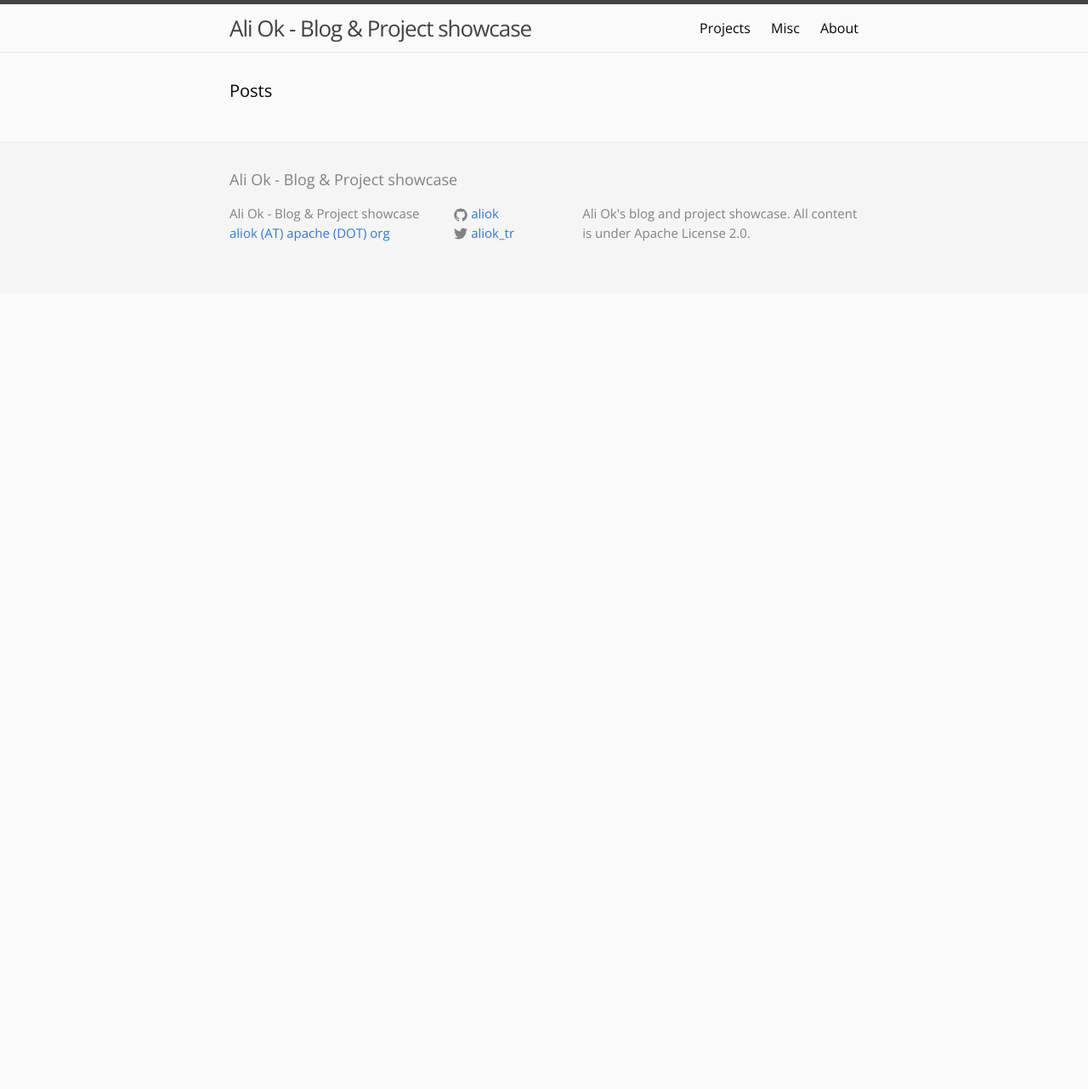
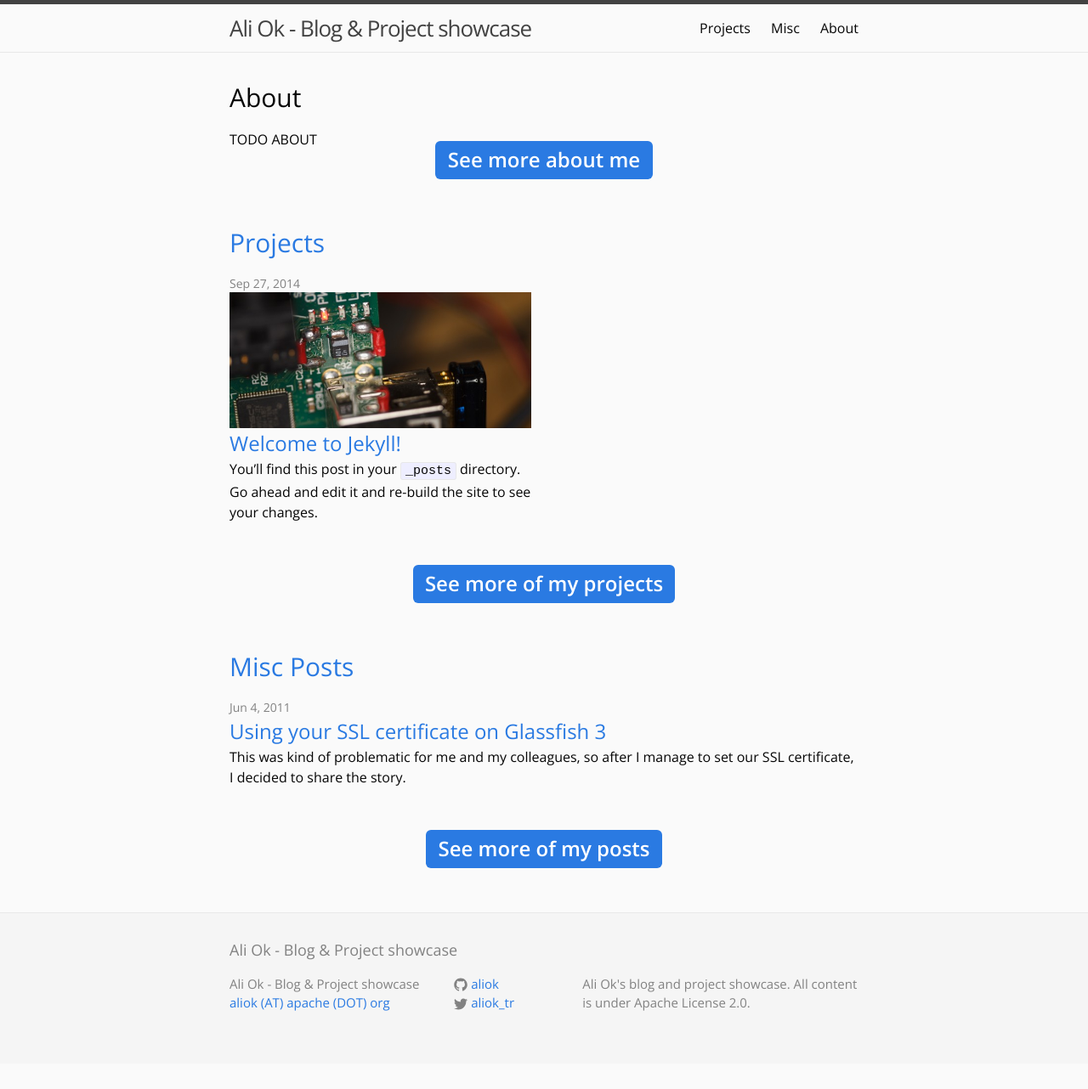
Before and after one commit to aliok/aliok.github.io, a Jekyll site: the page built from index.html, in a window 1280 px wide. Shown: the whole page at 85% size. Built offline with Jekyll 4.4.1, drawn with Linux system fonts in a browser that asks for light colours; before the commit the page ends 900 px from its top, so only the background shows below that.

Commit message:
More work on index page

```diff
--- a/_config.yml
+++ b/_config.yml
@@ -17,5 +17,5 @@ highlighter: pygments
 collections:
   projects:
     output: true
-  miscs:
+  miscposts:
     output: true
--- a/_sass/_base.scss
+++ b/_sass/_base.scss
@@ -205,3 +205,31 @@ pre {
         }
     }
 }
+
+
+/**
+ * Based from Bootstrap .label
+*/
+.big-link-wrapper{
+  display: block;
+  text-align: center;
+  margin-bottom: $spacing-unit * 2;
+}
+.big-link {
+  display: inline;
+  padding: .2em .6em .3em;
+  font-size: 150%;
+  font-weight: 700;
+  line-height: 1;
+  color: #fff;
+  background-color: $brand-color;
+  text-align: center;
+  white-space: nowrap;
+  vertical-align: baseline;
+  border-radius: .25em;
+
+  &:visited {
+    color: #fff;
+    background-color: $brand-color;
+  }
+}
--- a/_sass/_layout.scss
+++ b/_sass/_layout.scss
@@ -171,6 +171,10 @@
     font-size: 20px;
 }
 
+.page-heading-big{
+  font-size: 30px;
+}
+
 .post-list {
     margin-left: 0;
     list-style: none;
--- a/index.html
+++ b/index.html
@@ -4,18 +4,83 @@ layout: default
 
 <div class="home">
 
-  <h1 class="page-heading">Posts</h1>
+  <h1 class="page-heading-big">About</h1>
 
-  <ul class="post-list">
-    {% for post in site.posts %}
-      <li>
-        <span class="post-meta">{{ post.date | date: "%b %-d, %Y" }}</span>
+  TODO ABOUT
 
-        <h2>
-          <a class="post-link" href="{{ post.url | prepend: site.baseurl }}">{{ post.title }}</a>
-        </h2>
-      </li>
-    {% endfor %}
-  </ul>
+  <div class="big-link-wrapper">
+    <a class="big-link" href="{{ 'about.html' | prepend: site.baseurl }}">See more about me</a>
+  </div>
 
 </div>
+
+<div class="home">
+
+  <h1 class="page-heading-big">
+      <a href="{{ 'projects.html' | prepend: site.baseurl }}">Projects</a>
+  </h1>
+
+  <div class="project-list">
+    {% assign projectCount = site.projects | size %}
+    {% for post in site.projects %}
+      {% assign mod = forloop.index0 | modulo:2 %}
+      {% if mod == 0 %}
+      <div class="row">
+      {% endif %}
+        <div class="span6">
+          <div class="project-list-item">
+            <span class="post-meta">{{ post.date | date: "%b %-d, %Y" }} {{ i }}</span>
+            <div class="project-thumbnail" style="background-image: url('{{ post.thumbnail | prepend: site.baseurl }}');" ></div>
+            <a class="post-link" href="{{ post.url | prepend: site.baseurl }}">{{ post.title }}</a>
+
+            <!--using the idea from http://melandri.net/2013/11/24/manage-posts-excerpt-in-jekyll/-->
+            <span class="project-summary">{{ post.content | split:'<!--more-->' | first }}</span>
+          </div>
+        </div>
+      {% if mod == 1 %}
+        </div>
+      {% endif %}
+
+      <!--only display first 4 projects-->
+      {% if forloop.index0 == 3 %}
+        {% break %}
+      {% endif %}
+
+    {% endfor %}
+  </div>
+
+  <div class="big-link-wrapper">
+    <a class="big-link" href="{{ 'projects.html' | prepend: site.baseurl }}">See more of my projects</a>
+  </div>
+
+</div>
+
+
+<div class="home">
+
+  <h1 class="page-heading-big">
+      <a href="{{ 'miscposts.html' | prepend: site.baseurl }}">Misc Posts</a>
+  </h1>
+
+  <div class="misc-list">
+    {% assign miscPostCount = site.miscposts | size %}
+    {% for post in site.miscposts %}
+      <div class="row">
+        <div class="span12">
+          <div class="misc-list-item">
+            <span class="post-meta">{{ post.date | date: "%b %-d, %Y" }} {{ i }}</span>
+            <a class="post-link" href="{{ post.url | prepend: site.baseurl }}">{{ post.title }}</a>
+
+            <!--using the idea from http://melandri.net/2013/11/24/manage-posts-excerpt-in-jekyll/-->
+            <span class="misc-summary">{{ post.content | split:'<!--more-->' | first }}</span>
+          </div>
+        </div>
+      </div>
+    {% endfor %}
+  </div>
+
+  <div class="big-link-wrapper">
+    <a class="big-link" href="{{ 'miscposts.html' | prepend: site.baseurl }}">See more of my posts</a>
+  </div>
+
+</div>
--- a/misc.html
+++ b/miscposts.html
@@ -7,7 +7,7 @@ layout: default
   <h1 class="page-heading">Misc Posts</h1>
 
   <div class="misc-list">
-    {% for post in site.miscs %}
+    {% for post in site.miscposts %}
       <div class="row">
         <div class="span12">
           <div class="misc-list-item">
```
